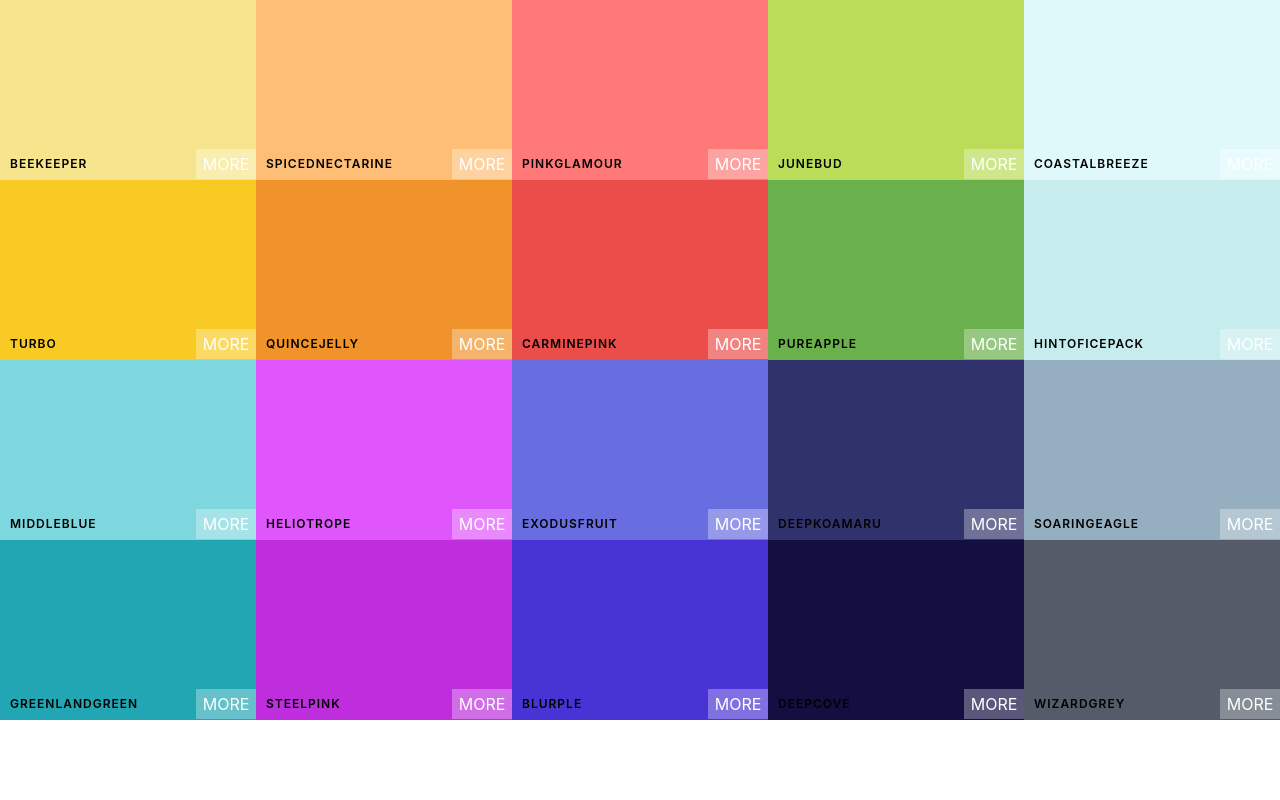
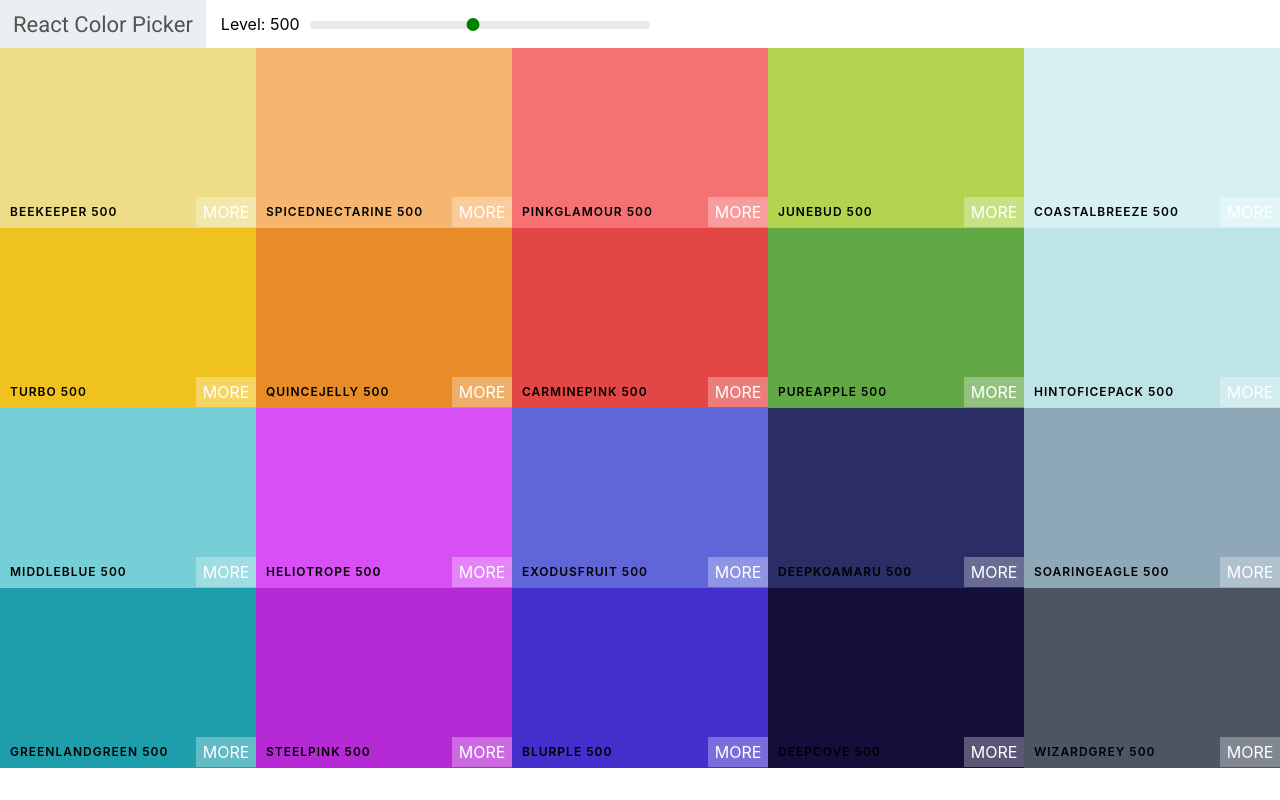
Before and after one commit to khadetou/React-colors, a React (Create React App) app: page / in a window 1280 px wide. Built offline with nearby package versions, Linux system fonts and the light colour scheme.

Commit message:
Navbar and font

```diff
--- a/package.json
+++ b/package.json
@@ -6,6 +6,8 @@
     "@testing-library/jest-dom": "^5.12.0",
     "@testing-library/react": "^11.2.6",
     "@testing-library/user-event": "^12.8.3",
+    "chroma-js": "^2.1.1",
+    "rc-slider": "^9.7.2",
     "react": "^17.0.2",
     "react-copy-to-clipboard": "^5.0.3",
     "react-dom": "^17.0.2",
--- a/public/index.html
+++ b/public/index.html
@@ -3,7 +3,8 @@
   <head>
     <meta charset="utf-8" />
     <link rel="icon" href="%PUBLIC_URL%/favicon.ico" />
-    <meta name="viewport" content="width=device-width, initial-scale=1" />
+    <meta name="viewport" content="width=device-width, initial-scale=1" /><link rel="preconnect" href="https://fonts.gstatic.com">
+    <link href="https://fonts.googleapis.com/css2?family=Roboto:wght@300;400;500&display=swap" rel="stylesheet">
     <meta name="theme-color" content="#000000" />
     <meta
       name="description"
--- a/src/App.js
+++ b/src/App.js
@@ -1,10 +1,11 @@
 import Palette from './components/Palette';
-import seedColors from './seedColors';
+import seedColors from './colors/seedColors';
+import {generatePalettes}from './colors/colorHelpers';
 
 function App() {
   return (
     <div>
-      <Palette {...seedColors[4]} />
+      <Palette palette={generatePalettes(seedColors[4])} />
     </div>
   );
 }
--- /dev/null
+++ b/src/colors/colorHelpers.js
@@ -0,0 +1,46 @@
+import chroma from 'chroma-js';
+
+const levels = [50, 100, 200, 300, 400, 500, 600, 700, 800, 900];
+
+const generatePalettes = (starterPalettes)=>{
+
+    let newPalette = {
+        paletteName: starterPalettes.paletteName,
+        id: starterPalettes.id,
+        emoji: starterPalettes.emoji,
+        colors:{}
+    };
+
+    for(let level of levels){
+        newPalette.colors[level]= [];
+    }
+
+    for (let color of starterPalettes.colors){
+        let scale = generateScale(color.color, 10).reverse();
+
+        for (let i in scale){
+            newPalette.colors[levels[i]].push({
+                name: `${color.name} ${levels[i]}`,
+                id: color.name.toLowerCase().replace(/ /g, "-"),
+                hex: scale[i],
+                rgb: chroma(scale[i]).css(),
+                rgba: chroma(scale[i]).css().replace("rgb", "rgba").replace(")", ",1.0)")
+            })
+        }
+    }
+
+    return newPalette;
+}
+
+const getRange = (hexColor)=>{
+    const end = "#fff";
+
+    return [chroma(hexColor).darken(1.4).hex(), hexColor, end]
+}
+
+const generateScale = (hex, numberOfColors)=>{
+
+     return chroma.scale(getRange(hex)).mode('lab').colors(numberOfColors);
+}
+
+export {generatePalettes};
--- a/src/components/Palette.js
+++ b/src/components/Palette.js
@@ -1,14 +1,26 @@
-import React from 'react'
+import React, {useState} from 'react'
 import ColorBox from './branches/ColorBox';
+import Navbar from './branches/Navbar';
 import './style/Palette.css';
-const Palette = ({...cls}) => {
+const Palette = ({palette}) => {
 
-    const colorBox = cls.colors.map((color, k)=>(
-        <ColorBox backgroundColor={color} key={k}/>
+    const [level, setLevel] = useState(500);
+
+    const colorBox = palette.colors[level].map((color, k)=>(
+        <ColorBox colorName={color} key={k}/>
     ))
+
+    const changeLevel = (level)=>{
+        setLevel(level);
+    }
 
     return (
         <div className="Palette">
+
+
+                <Navbar level={level} changeLevel={changeLevel}/>
+
+
             {/* Navbar */}
                 <div className="Palette-colors">
                     {colorBox}
--- a/src/components/branches/ColorBox.js
+++ b/src/components/branches/ColorBox.js
@@ -2,24 +2,25 @@ import React, {useState} from 'react';
 import CopyToClipBoard from 'react-copy-to-clipboard';
 import '../style/ColorBox.css';
 
-const ColorBox = ({...bgcl}) => {
+const ColorBox = ({colorName}) => {
+
     const [copied, setCopied] = useState(false);
 
     const changeCopyState = ()=>{
         setCopied(true, setTimeout(()=> setCopied(false), 1500));
     }
 
-    const {color, name} = bgcl.backgroundColor;
+    const {hex, name} = colorName;
     return (
-        <CopyToClipBoard text ={color} onCopy={changeCopyState}>
-            <div style={{backgroundColor:color}} className="ColorBox">
+        <CopyToClipBoard text ={hex} onCopy={changeCopyState}>
+            <div style={{backgroundColor:hex}} className="ColorBox">
 
-                <div className={`copy-overlay ${copied && "show"}`} style={{backgroundColor:color}}>
+                <div className={`copy-overlay ${copied && "show"}`} style={{backgroundColor:hex}}>
                 </div>
 
                 <div className={`copy-msg ${copied && "show"}`}>
                         <h1>Copied</h1>
-                        <p>{color}</p>
+                        <p>{hex}</p>
                 </div>
 
                 <div className="copy-container">
--- /dev/null
+++ b/src/components/branches/Navbar.js
@@ -0,0 +1,21 @@
+import React from 'react'
+import Slider from 'rc-slider';
+import 'rc-slider/assets/index.css';
+import '../style/Navbar.css';
+const Navbar = ({changeLevel, level}) => {
+    return (
+        <div className="Navbar">
+            <div className="log">
+                <a href="/">react color picker</a>
+            </div>
+            <div className="sliderContainer">
+                <span>Level: {level}</span>
+                <div className="slider">
+                    <Slider defaultValue={level} min={100} max={900}  step={100} onAfterChange={changeLevel}/>
+                </div>
+            </div>
+        </div>
+    )
+}
+
+export default Navbar
--- /dev/null
+++ b/src/components/style/Navbar.css
@@ -0,0 +1,50 @@
+.Navbar{
+    display: flex;
+    justify-content: flex-start;
+    align-items: center;
+    height: 6vh;
+}
+
+.log{
+    margin-right: 15px;
+    padding: 0 13px;
+    font-size: 22px;
+    background-color: #eceff1;
+    font-family: Roboto;
+    height: 100%;
+    display: flex;
+    align-items: center;
+
+}
+.log a{
+    color: rgb(83, 83, 83);
+    text-decoration: none;
+    text-transform: capitalize;
+}
+.slider{
+    width: 340px;
+    margin: 0 10px;
+    display: inline-block;
+}
+
+.rc-slider-track{
+    background-color: transparent;
+}
+
+.rc-slider-rail{
+    height: 8px;
+}
+
+.rc-slider-handle,
+.rc-slider-handle:active,
+.rc-slider-handle:focus,
+.rc-slider-handle:hover{
+    background-color: green;
+    outline: none;
+    border: 2px solid green;
+    box-shadow: none;
+    width: 13px;
+    height: 13px;
+    margin-left: -7px;
+    margin-top: -3px;
+}
```
Also changed, not shown: src/colors/seedColors.js (renamed from src/seedColors.js), src/components/style/ColorBox.css (line endings or trailing spaces), src/components/style/Palette.css (line endings or trailing spaces), 1 other file (tests, documents, lock files or other folders).
